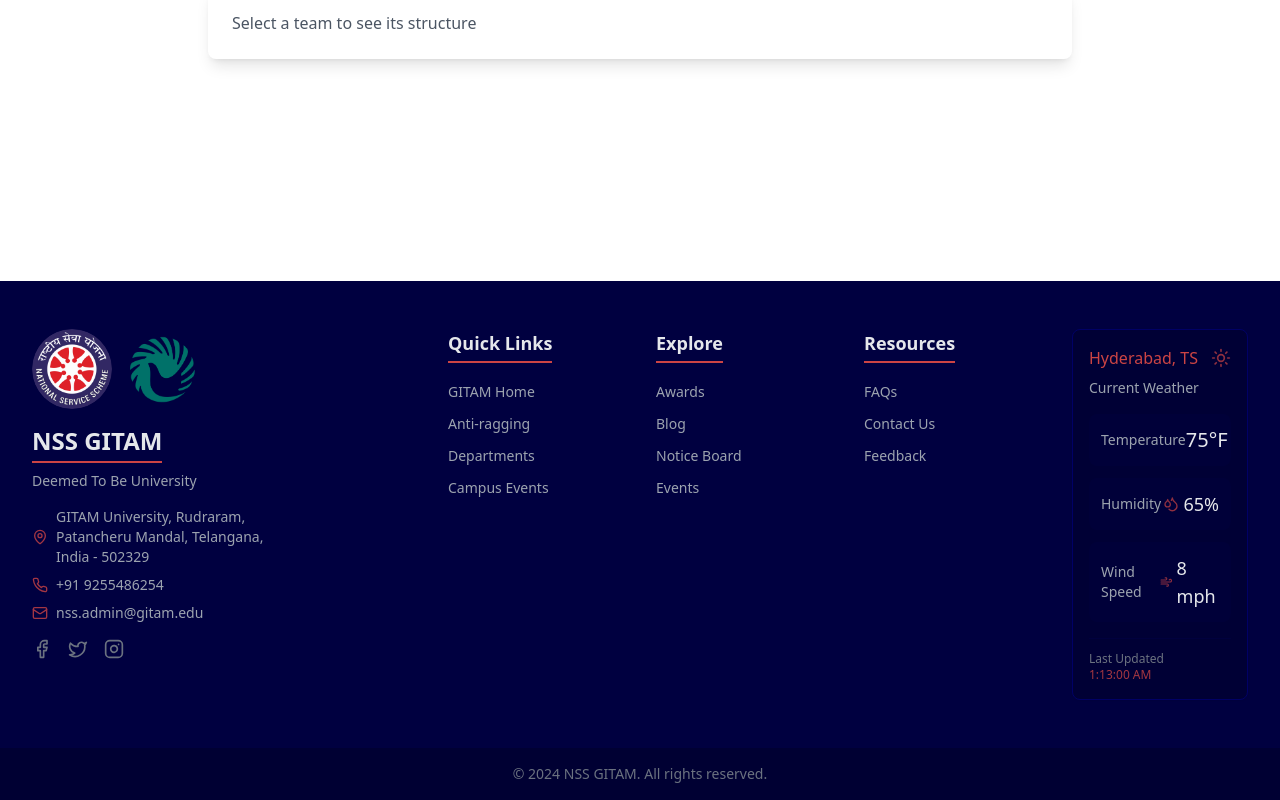
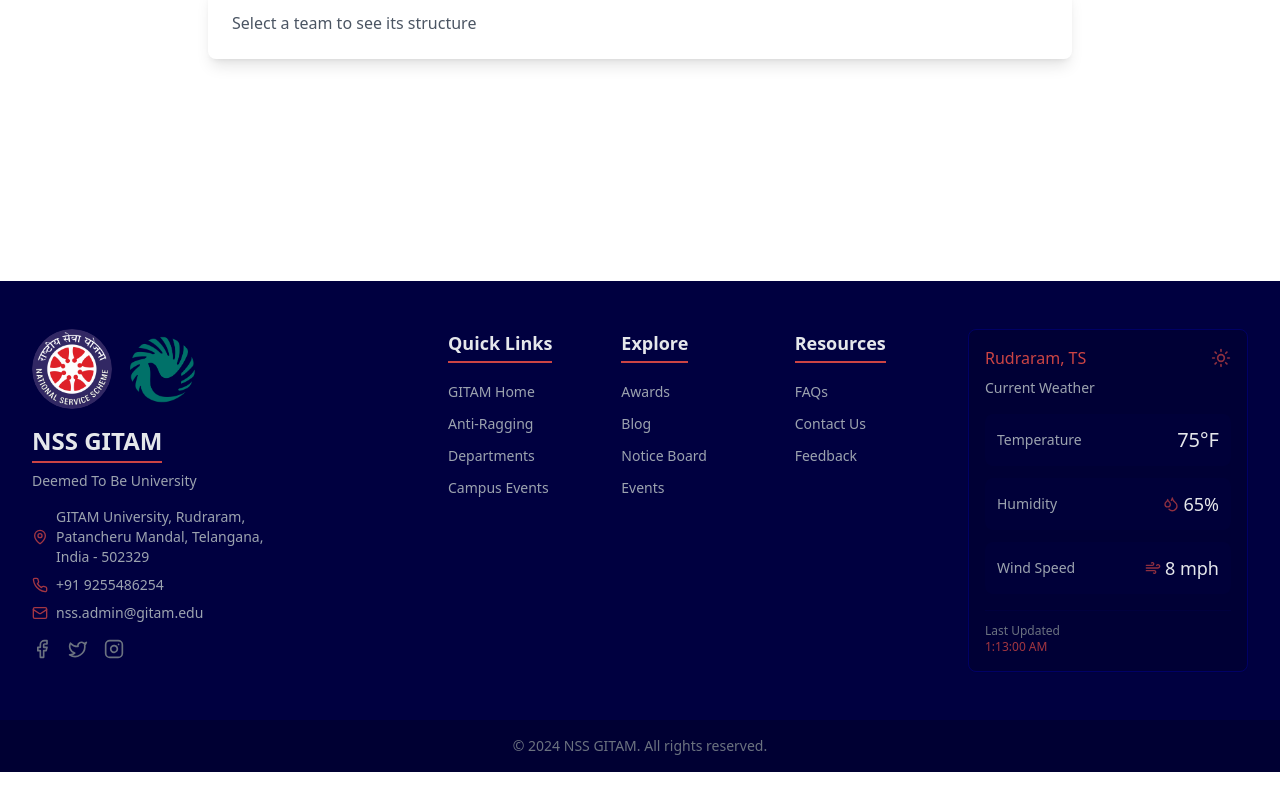
Before and after one commit to RohithR24/NSS_GITAM_HYD, a Next.js app: page / in a window 1280 px wide. Shown: the part 3115-3915 px from the top of the page. After the commit the page ends 3887 px from the top, so only its background shows below. Built offline with nearby package versions, Linux system fonts and the light colour scheme; no server answers; the database is empty; a web font is replaced by a local one.

Commit message:
Adding the styles for Footer

```diff
--- a/app/components/sections/Footer.tsx
+++ b/app/components/sections/Footer.tsx
@@ -1,6 +1,6 @@
 'use client';
 
-import React, { useState, useEffect } from "react";
+import React from "react";
 import Image from "next/image";
 import Link from "next/link";
 import { motion } from "framer-motion";
@@ -11,94 +11,16 @@ import {
   MapPin,
   Phone,
   Mail,
-  Sun,
-  Droplets,
-  Wind,
 } from "lucide-react";
 import { logo, NewGitamLogo } from "@/public/images";
-
-interface WeatherData {
-  temperature: number;
-  humidity: number;
-  windSpeed: number;
-  lastUpdated: string;
-}
-
-const Weather = () => {
-  const [weatherData, setWeatherData] = useState<WeatherData>({
-    temperature: 75,
-    humidity: 65,
-    windSpeed: 8,
-    lastUpdated: new Date().toLocaleTimeString()
-  });
-
-  useEffect(() => {
-    const timer = setInterval(() => {
-      setWeatherData(prev => ({
-        ...prev,
-        lastUpdated: new Date().toLocaleTimeString()
-      }));
-    }, 60000);
-
-    return () => clearInterval(timer);
-  }, []);
-
-  return (
-    <motion.div
-      initial={{ opacity: 0, y: 20 }}
-      animate={{ opacity: 1, y: 0 }}
-      transition={{ duration: 0.5 }}
-      className="col-span-1 bg-[#000033] bg-opacity-80 rounded-lg p-4 shadow-sm h-full border border-[#000066]"
-    >
-      <div className="text-[#cc4444] font-medium mb-2 flex items-center justify-between">
-        <span>Hyderabad, TS</span>
-        <Sun className="w-5 h-5 opacity-70" />
-      </div>
-      <div className="text-gray-400 text-sm mb-4">
-        Current Weather
-      </div>
-
-      <div className="space-y-3">
-        <div className="flex items-center justify-between bg-[#000040] bg-opacity-40 p-3 rounded-lg">
-          <div className="text-gray-400 text-sm">Temperature</div>
-          <div className="text-xl font-medium text-gray-200">
-            {weatherData.temperature}°F
-          </div>
-        </div>
-
-        <div className="flex items-center justify-between bg-[#000040] bg-opacity-40 p-3 rounded-lg">
-          <div className="text-gray-400 text-sm">Humidity</div>
-          <div className="text-lg font-medium text-gray-200 flex items-center">
-            <Droplets className="w-4 h-4 mr-1 text-[#cc4444] opacity-70" />
-            {weatherData.humidity}%
-          </div>
-        </div>
-
-        <div className="flex items-center justify-between bg-[#000040] bg-opacity-40 p-3 rounded-lg">
-          <div className="text-gray-400 text-sm">Wind Speed</div>
-          <div className="text-lg font-medium text-gray-200 flex items-center">
-            <Wind className="w-4 h-4 mr-1 text-[#cc4444] opacity-70" />
-            {weatherData.windSpeed} mph
-          </div>
-        </div>
-      </div>
-
-      <div className="mt-4 pt-3 border-t border-[#000066] border-opacity-20 text-xs text-gray-500">
-        Last Updated
-        <div className="text-[#cc4444] text-opacity-80">
-          {weatherData.lastUpdated}
-        </div>
-      </div>
-    </motion.div>
-  );
-};
+import { Weather } from "../ui";
 
 const footerLinks = [
   {
     title: "Quick Links",
     links: [
       {name: "GITAM Home", href: "https://www.gitam.edu/" },
-      {name: "Anti-ragging", href: "https://gimsr.gitam.edu/committees/Anti-ragging-committee" },
+      {name: "Anti-Ragging", href: "https://gimsr.gitam.edu/committees/Anti-ragging-committee" },
       {name: "Departments", href: "https://www.gitam.edu/hyderabad/gitam-school-of-technology" },
       {name: "Campus Events", href: "https://www.gitam.edu/hyderabad/events"}
     ],
@@ -122,13 +44,14 @@ const footerLinks = [
   },
 ];
 
-const Footer = () => {
+const Footer: React.FC = () => {
   return (
     <footer className="bg-[#000040] text-gray-200">
       <div className="max-w-7xl mx-auto px-4 sm:px-6 lg:px-8 py-12">
-        <div className="grid grid-cols-1 md:grid-cols-2 lg:grid-cols-6 gap-8">
+        <div className="grid grid-cols-1 md:grid-cols-6 lg:grid-cols-12 gap-8">
+          {/* Logo and Contact Section - Takes 2 columns on md, 4 on lg */}
           <motion.div
-            className="col-span-1 md:col-span-2"
+            className="col-span-1 md:col-span-3 lg:col-span-4"
             initial={{ opacity: 0, y: 20 }}
             animate={{ opacity: 1, y: 0 }}
             transition={{ duration: 0.5 }}
@@ -195,10 +118,11 @@ const Footer = () => {
             </div>
           </motion.div>
 
+          {/* Quick Links Section - Each takes 1 column on md, 2 on lg */}
+          <div className="col-span-1 md:col-span-2 lg:col-span-5 grid grid-cols-1 md:grid-cols-3 gap-8">
             {footerLinks.map((column, index) => (
               <motion.div
                 key={column.title}
-              className="col-span-1"
                 initial={{ opacity: 0, y: 20 }}
                 animate={{ opacity: 1, y: 0 }}
                 transition={{ duration: 0.5, delay: index * 0.1 }}
@@ -220,8 +144,12 @@ const Footer = () => {
                 </ul>
               </motion.div>
             ))}
+          </div>
 
+          {/* Weather Section - Takes 1 column on md, 3 on lg */}
+          <div className="col-span-1 md:col-span-1 lg:col-span-3">
             <Weather />
+          </div>
         </div>
       </div>
       <div className="bg-[#000033] py-4">
--- a/app/components/ui/Weather.tsx
+++ b/app/components/ui/Weather.tsx
@@ -2,12 +2,13 @@
 
 import React, { useState, useEffect } from 'react';
 import { Sun, Droplets, Wind } from 'lucide-react';
+import { motion } from 'framer-motion';
 
 interface WeatherData {
   temperature: number;
   humidity: number;
   windSpeed: number;
-  lastUpdated: string;
+  lastUpdated: string | null;
 }
 
 export const Weather = () => {
@@ -15,11 +16,18 @@ export const Weather = () => {
     temperature: 75,
     humidity: 65,
     windSpeed: 8,
-    lastUpdated: new Date().toLocaleTimeString()
+    lastUpdated: null // Initialize as null
   });
+  const [mounted, setMounted] = useState(false);
 
   useEffect(() => {
-    // Update time every minute
+    setMounted(true);
+    // Set initial time after component mounts
+    setWeatherData(prev => ({
+      ...prev,
+      lastUpdated: new Date().toLocaleTimeString()
+    }));
+
     const timer = setInterval(() => {
       setWeatherData(prev => ({
         ...prev,
@@ -31,56 +39,53 @@ export const Weather = () => {
   }, []);
 
   return (
-    <div className="bg-[#002347] rounded-lg p-4 shadow-lg">
-      <div className="text-[#FF8C00] font-semibold mb-2">
-        Long Beach, CA
+    <motion.div
+      initial={{ opacity: 0, y: 20 }}
+      animate={{ opacity: 1, y: 0 }}
+      transition={{ duration: 0.5 }}
+      className=" bg-[#000033] bg-opacity-80 rounded-lg p-4 shadow-sm h-full border border-[#000066]"
+    >
+      <div className="text-[#cc4444] font-medium mb-2 flex items-center justify-between ">
+        <span>Rudraram, TS</span>
+        <Sun className="w-5 h-5 opacity-70" />
       </div>
-      <div className="text-gray-300 text-sm mb-4">
+      <div className="text-gray-400 text-sm mb-4">
         Current Weather
       </div>
 
-      {/* Temperature */}
-      <div className="flex items-center space-x-2 mb-4">
-        <div className="bg-[#003366] p-2 rounded-full">
-          <Sun className="w-5 h-5 text-[#FF8C00]" />
+      <div className="space-y-3">
+        <div className="flex items-center justify-between bg-[#000040] bg-opacity-40 p-3 rounded-lg">
+          <div className="text-gray-400 text-sm">Temperature</div>
+          <div className="text-xl font-medium text-gray-200">
+            {weatherData.temperature}°F
+          </div>
         </div>
-        <div>
-          <div className="text-2xl font-bold text-white">
-            {weatherData.temperature}°F
+
+        <div className="flex items-center justify-between bg-[#000040] bg-opacity-40 p-3 rounded-lg">
+          <div className="text-gray-400 text-sm">Humidity</div>
+          <div className="text-lg font-medium text-gray-200 flex items-center">
+            <Droplets className="w-4 h-4 mr-1 text-[#cc4444] opacity-70" />
+            {weatherData.humidity}%
+          </div>
+        </div>
+
+        <div className="flex items-center justify-between bg-[#000040] bg-opacity-40 p-3 rounded-lg">
+          <div className="text-gray-400 text-sm">Wind Speed</div>
+          <div className="text-lg font-medium text-gray-200 flex items-center">
+            <Wind className="w-4 h-4 mr-1 text-[#cc4444] opacity-70" />
+            {weatherData.windSpeed} mph
           </div>
         </div>
       </div>
 
-      {/* Humidity */}
-      <div className="flex items-center space-x-2 mb-4">
-        <div className="bg-[#003366] p-2 rounded-full">
-          <Droplets className="w-5 h-5 text-blue-400" />
-        </div>
-        <div>
-          <div className="text-sm text-gray-400">Humidity</div>
-          <div className="text-white">{weatherData.humidity}%</div>
+      <div className="mt-4 pt-3 border-t border-[#000066] border-opacity-20 text-xs text-gray-500">
+        Last Updated
+        <div className="text-[#cc4444] text-opacity-80">
+          {/* Only show time after component has mounted */}
+          {mounted ? weatherData.lastUpdated : 'Loading...'}
         </div>
       </div>
-
-      {/* Wind Speed */}
-      <div className="flex items-center space-x-2 mb-4">
-        <div className="bg-[#003366] p-2 rounded-full">
-          <Wind className="w-5 h-5 text-gray-400" />
-        </div>
-        <div>
-          <div className="text-sm text-gray-400">Wind Speed</div>
-          <div className="text-white">{weatherData.windSpeed} mph</div>
-        </div>
-      </div>
-
-      {/* Last Updated */}
-      <div className="text-xs text-gray-400 mt-4">
-        Last Updated
-        <div className="text-[#FF8C00]">{weatherData.lastUpdated}</div>
-      </div>
-
-
-    </div>
+    </motion.div>
   );
 };
 
```
Lines whose indentation alone changed are shown as unchanged.
